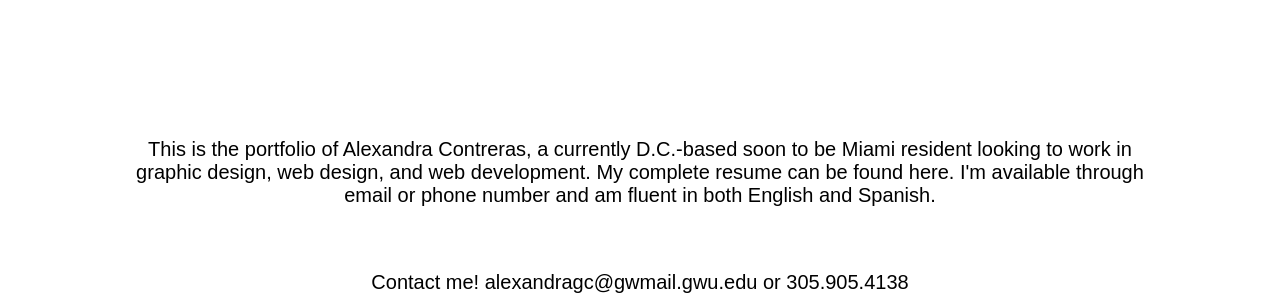
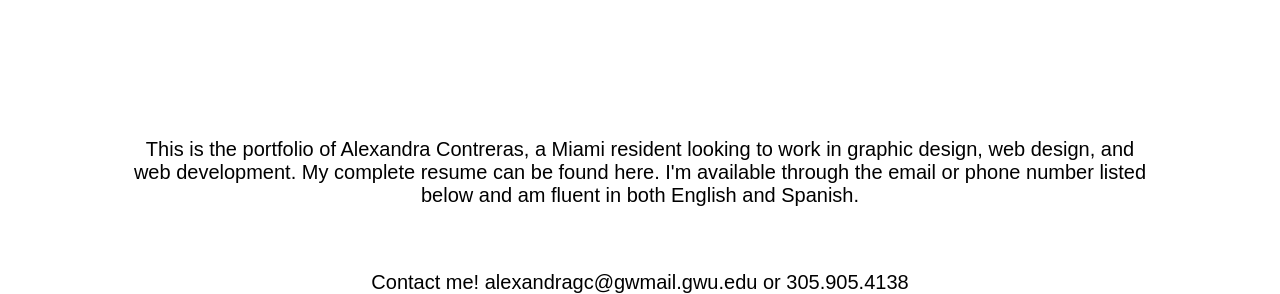
Before and after one commit to alexandracontreras/alexandracontreras.github.io, a plain HTML site: page index.html in a window 1280 px wide. Shown: the part 1520-1814 px from the top of the page. Drawn offline with nearby package versions, Linux system fonts and the light colour scheme; a web font is replaced by a local one.

Commit message:
Update to About Me

```diff
--- a/index.html
+++ b/index.html
@@ -50,7 +50,7 @@
 		</div>
 	</div>
 	<footer>
-  		<p id="about">This is the portfolio of Alexandra Contreras, a currently D.C.-based soon to be Miami resident looking to work in graphic design, web design, and web development. My complete resume can be found <a href="https://github.com/alexandracontreras/alexandracontreras.github.io/blob/master/images/Resume.pdf">here</a>. I'm available through email or phone number and am fluent in both English and Spanish.</p>
+  		<p id="about">This is the portfolio of Alexandra Contreras, a Miami resident looking to work in graphic design, web design, and web development. My complete resume can be found <a href="https://github.com/alexandracontreras/alexandracontreras.github.io/blob/master/images/Resume.pdf">here</a>. I'm available through the email or phone number listed below and am fluent in both English and Spanish.</p>
 	 	<p> Contact me! <a href="mailto:alexandragc@gwmail.gwu.edu">alexandragc@gwmail.gwu.edu</a> or 305.905.4138</p>
 	</footer>
   </div>
```
